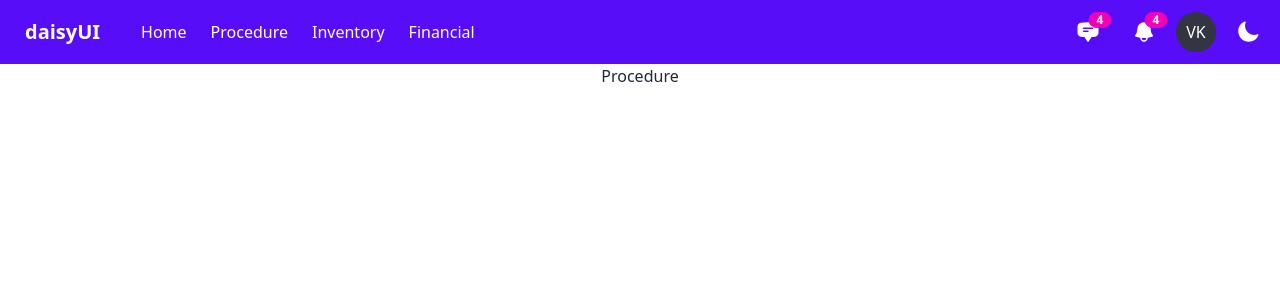
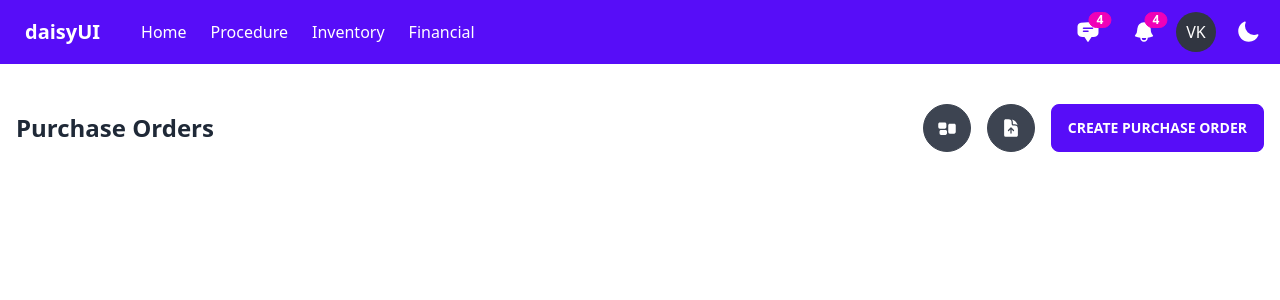
Before and after one commit to vkumar04/tydei-poc, a Next.js app: page /procedure in a window 1280 px wide. Shown: the top 300 px of the page. Built offline with nearby package versions, Linux system fonts and the light colour scheme; what prettier-plugin-tailwindcss would draw is missing.

Commit message:
created top section

```diff
--- a/app/procedure/page.tsx
+++ b/app/procedure/page.tsx
@@ -1,7 +1,23 @@
+import {
+  DocumentArrowUpIcon,
+  RectangleGroupIcon,
+} from "@heroicons/react/24/solid";
+
 export default function Procedure() {
   return (
-    <div>
-      <h1>Procedure</h1>
+    <div className="grid min-w-full grid-cols-3 gap-4 p-4">
+      <div className="col-span-3 mt-6 flex items-center justify-between">
+        <p className="text-2xl font-semibold">Purchase Orders</p>
+        <div className="flex items-center space-x-4">
+          <button className="btn-circle btn">
+            <RectangleGroupIcon className="h-5 w-5" />
+          </button>
+          <button className="btn-circle btn">
+            <DocumentArrowUpIcon className="h-5 w-5" />
+          </button>
+          <button className="btn-primary btn">Create Purchase Order</button>
+        </div>
+      </div>
     </div>
   );
 }
```
